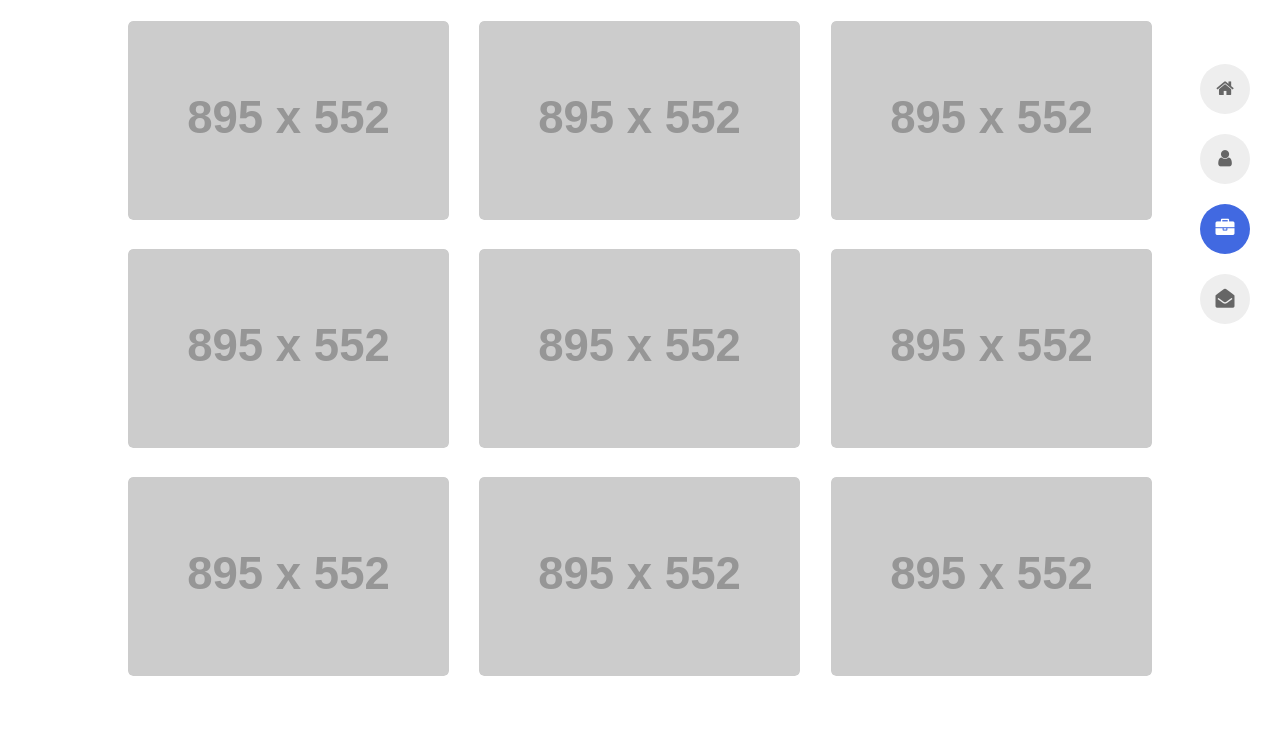
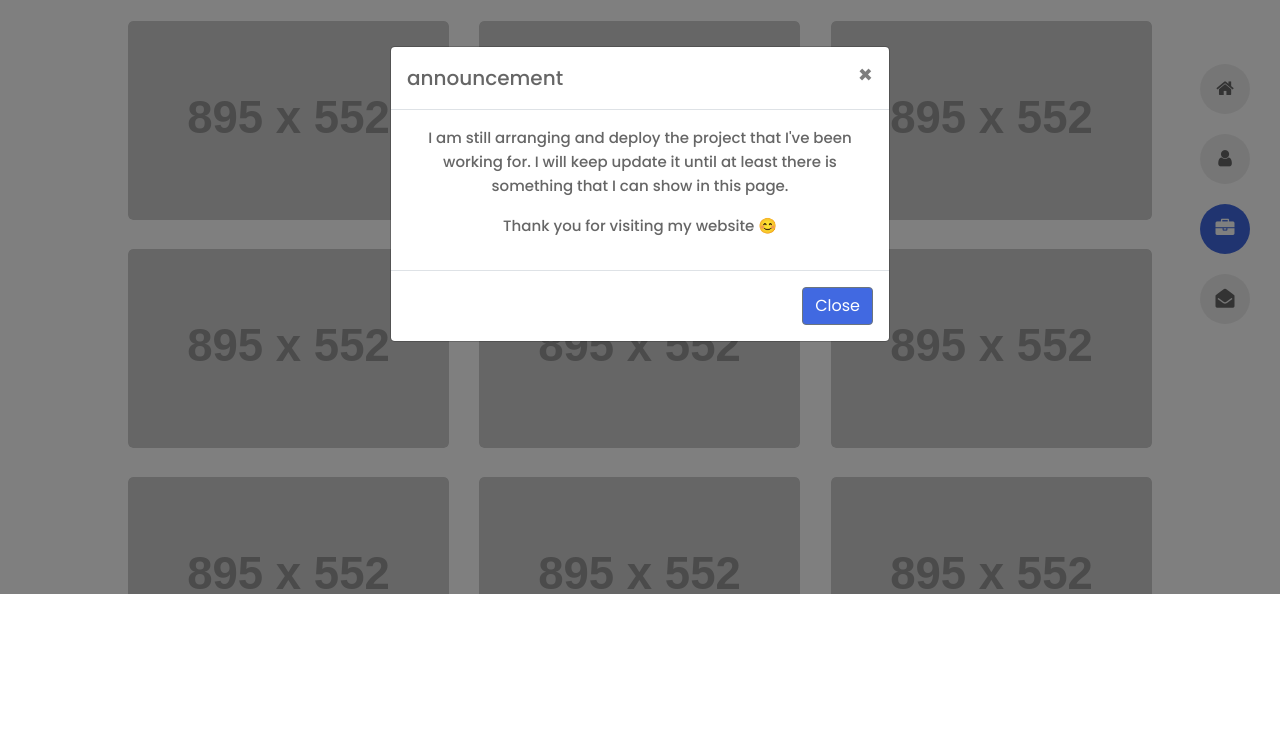
Before and after one commit to dewapalguna900/dewapalguna900.github.io, a plain HTML site: page portfolio.html in a window 1280 px wide. Shown: the part 206-957 px from the top of the page. After the commit the page ends 800 px from the top, so only its background shows below. Drawn offline with nearby package versions, Linux system fonts and the light colour scheme; placeholder pictures from the web are drawn by us.

Commit message:
Adding popup in portfolio page for a bit of announcement

```diff
--- a/portfolio.html
+++ b/portfolio.html
@@ -88,6 +88,27 @@
 <!-- Page Title Ends -->
 <!-- Main Content Starts -->
 <section class="main-content text-center revealator-slideup revealator-once revealator-delay1">
+    <!-- Popup for announcement -->
+    <div class="modal" tabindex="-1" role="dialog" id="popup-announcement">
+        <div class="modal-dialog modal-dialog-centered" role="document">
+            <div class="modal-content">
+            <div class="modal-header">
+                <h5 class="modal-title">announcement</h5>
+                <button type="button" class="close" data-dismiss="modal" aria-label="Close">
+                <span aria-hidden="true">&times;</span>
+                </button>
+            </div>
+            <div class="modal-body">
+                <p>I am still arranging and deploy the project that I've been working for. I will keep update it until at least there is something that I can show in this page.</p>
+                <p>Thank you for visiting my website 😊</p>
+            </div>
+            <div class="modal-footer">
+                <button type="button" class="btn btn-secondary" data-dismiss="modal">Close</button>
+            </div>
+            </div>
+        </div>
+    </div>
+    <!-- End of Popup -->
     <div id="grid-gallery" class="container grid-gallery">
         <!-- Portfolio Grid Starts -->
         <section class="grid-wrap">
@@ -470,6 +491,12 @@
 <script src="js/bootstrap.js"></script>
 <script src="js/custom.js"></script>
 
+<script>
+    $(document).ready(function(){
+        $("#popup-announcement").modal('show');
+    });
+</script>
+
 </body>
 
 </html>
```
